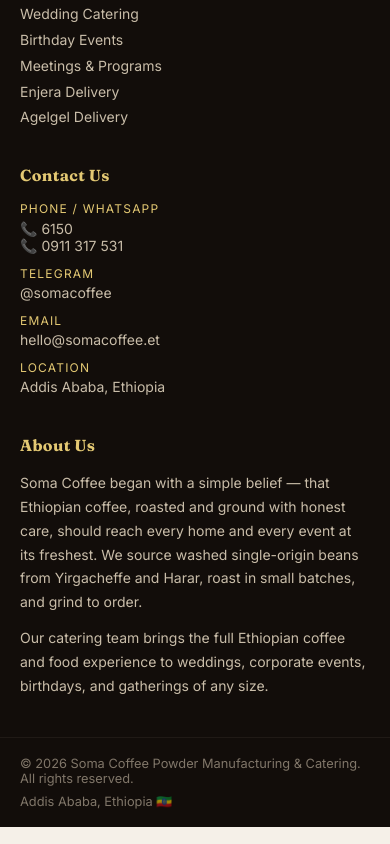
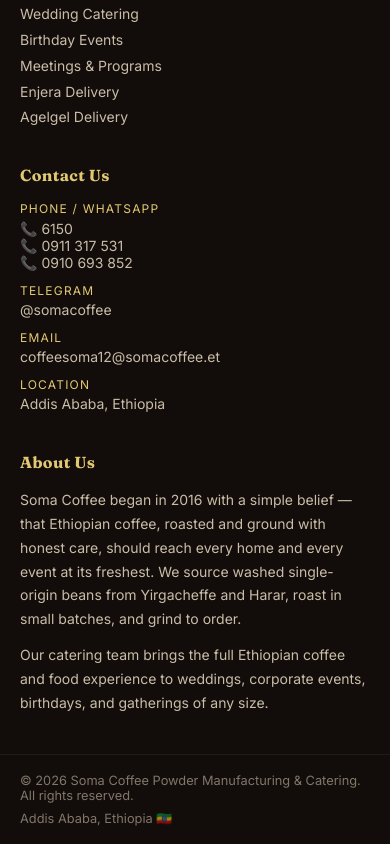
Before and after one commit to backendn/coffee-catering, a React (Vite) app in the folder frontend/: page / in a window 390 px wide. Shown: the part 3942-4786 px from the top of the page. Built offline with nearby package versions, Linux system fonts and the light colour scheme; no server answers.

Commit message:
fix: added phone number and real email adress in the footer

```diff
--- a/frontend/src/components/layout/Publicfooter.tsx
+++ b/frontend/src/components/layout/Publicfooter.tsx
@@ -84,6 +84,8 @@
               <a href="tel:6150" style={linkStyle}>📞 6150</a>
               <br />
               <a href="tel:0911317531" style={linkStyle}>📞 0911 317 531</a>
+              <br />
+              <a href="tel:0911317531" style={linkStyle}>📞 0910 693 852</a>
             </div>
             <div>
               <div style={labelStyle}>Telegram</div>
@@ -93,7 +95,7 @@
             </div>
             <div>
               <div style={labelStyle}>Email</div>
-              <a href="mailto:hello@somacoffee.et" style={linkStyle}>hello@somacoffee.et</a>
+              <a href="mailto:coffeesoma12@somacoffee.et" style={linkStyle}>coffeesoma12@somacoffee.et</a>
             </div>
             <div>
               <div style={labelStyle}>Location</div>
@@ -106,10 +108,10 @@
         <div>
           <h4 style={headingStyle}>About Us</h4>
           <p style={{ fontSize: "0.875rem", lineHeight: 1.7, margin: "0 0 0.75rem" }}>
-            Soma Coffee began with a simple belief — that Ethiopian coffee, roasted
-            and ground with honest care, should reach every home and every event at
-            its freshest. We source washed single-origin beans from Yirgacheffe and
-            Harar, roast in small batches, and grind to order.
+            Soma Coffee began in 2016 with a simple belief — that Ethiopian coffee, roasted
+and ground with honest care, should reach every home and every event at
+its freshest. We source washed single-origin beans from Yirgacheffe and
+Harar, roast in small batches, and grind to order.
           </p>
           <p style={{ fontSize: "0.875rem", lineHeight: 1.7, margin: 0 }}>
             Our catering team brings the full Ethiopian coffee and food experience
```
